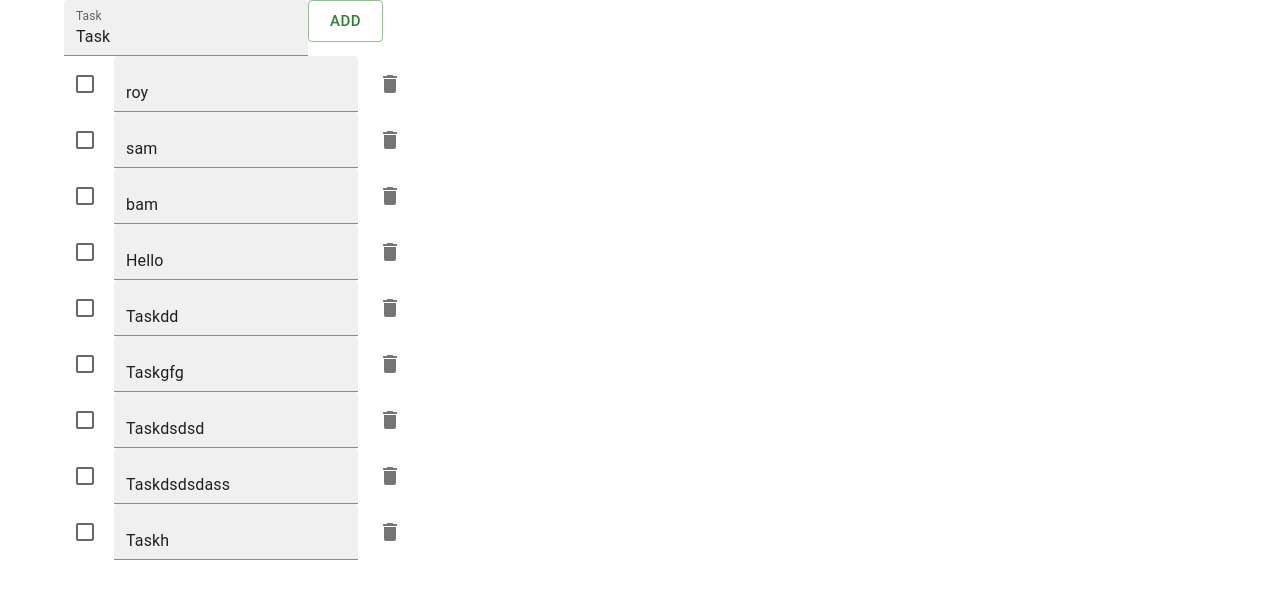
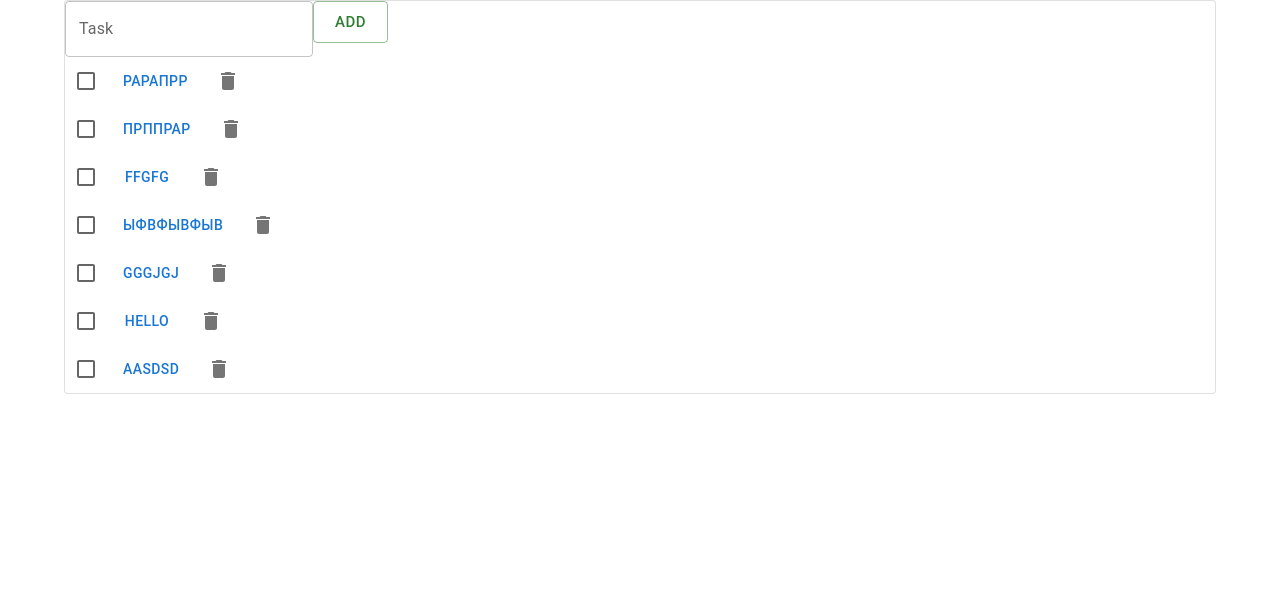
Before and after one commit to ImShamil/Todo, a React (Create React App) app: page / in a window 1280 px wide. Shown: the top 598 px of the page. Built offline with nearby package versions, Linux system fonts and the light colour scheme; data requests are answered from the project's data file.

Commit message:
first version is done

```diff
--- a/mockData.json
+++ b/mockData.json
@@ -1,40 +1,39 @@
 {
   "tasks": [
     {
-      "id": 1,
-      "task": "roy"
+      "id": 6,
+      "task": "рарапрр",
+      "isEdit": false
     },
     {
-      "id": 2,
-      "task": "sam"
+      "id": 9,
+      "task": "прппрар",
+      "isEdit": false
     },
     {
-      "id": 3,
-      "task": "bam"
+      "id": 10,
+      "task": "ffgfg",
+      "isEdit": false
     },
     {
-      "task": "Hello",
-      "id": 4
+      "id": 11,
+      "task": "ыфвфывфыв",
+      "isEdit": false
     },
     {
-      "task": "Taskdd",
-      "id": 5
+      "id": 12,
+      "task": "gggjgj",
+      "isEdit": false
     },
     {
-      "task": "Taskgfg",
-      "id": 6
+      "id": 13,
+      "task": "hello",
+      "isEdit": false
     },
     {
-      "task": "Taskdsdsd",
-      "id": 7
-    },
-    {
-      "task": "Taskdsdsdass",
-      "id": 8
-    },
-    {
-      "task": "Taskh",
-      "id": 9
+      "id": 14,
+      "task": "aasdsd",
+      "isEdit": false
     }
   ]
 }
--- a/src/Components/Item.js
+++ b/src/Components/Item.js
@@ -1,26 +1,76 @@
+/* eslint-disable no-unused-vars */
+import axios from 'axios';
 import Checkbox from '@mui/material/Checkbox';
-import TextField from '@mui/material/TextField';
 import Stack from '@mui/material/Stack';
 import IconButton from '@mui/material/IconButton';
 import DeleteIcon from '@mui/icons-material/Delete';
+import Button from '@mui/material/Button';
+import Input from '@mui/material/Input';
 import PropTypes from 'prop-types';
 
-function ItemList({ item }) {
+function ItemList({
+  index, task, itemsList, setItemsList,
+}) {
+  const copy = Object.assign([], itemsList);
+
+  const startEdit = () => {
+    copy[index].isEdit = true;
+    setItemsList(copy);
+  };
+
+  const endEdit = () => {
+    copy[index].isEdit = false;
+    axios.patch(`http://localhost:3001/tasks/${task.id}`, {
+      task: copy[index].task,
+    });
+    // .then((res) => {
+    //   console.log(res);
+    //   console.log(res.data);
+    // });
+    setItemsList(copy);
+  };
+
+  const changeNote = (e) => {
+    copy[index].task = e.target.value;
+  };
+
+  const deleteItem = (curIndex) => {
+    const newItemsList = itemsList.filter((item, itemIndex) => itemIndex !== curIndex);
+    axios.delete(`http://localhost:3001/tasks/${task.id}`, {
+      task: copy[index].task,
+    });
+    setItemsList(newItemsList);
+  };
+
+  let elem;
+
+  if (!task.isEdit) {
+    elem = (<Button onClick={startEdit} variant="text">{task.task}</Button>);
+  } else {
+    elem = (
+      <Input
+        onBlur={endEdit}
+        onChange={changeNote}
+      >
+        {task}
+      </Input>
+    );
+  }
+
   return (
     <Stack direction="row" alignItems="center" spacing={1}>
       <Checkbox inputProps={{ 'aria-label': 'Checkbox demo' }} />
-      <TextField
-        id="filled-size-normal"
-        defaultValue={item}
-        variant="filled"
-      />
-      <IconButton aria-label="delete" size="large">
+      {elem}
+      <IconButton aria-label="delete" size="large" onClick={() => deleteItem(index)}>
         <DeleteIcon />
       </IconButton>
     </Stack>
   );
 }
 ItemList.propTypes = {
-  item: PropTypes.string.isRequired,
+  index: PropTypes.number.isRequired,
+  task: PropTypes.shape.isRequired,
+  setItemsList: PropTypes.func.isRequired,
+  itemsList: PropTypes.shape.isRequired,
 };
 export default ItemList;
--- a/src/Components/List.js
+++ b/src/Components/List.js
@@ -3,6 +3,7 @@ import axios from 'axios';
 import TextField from '@mui/material/TextField';
 import Box from '@mui/material/Box';
 import Button from '@mui/material/Button';
+import Paper from '@mui/material/Paper';
 import ItemList from './Item';
 
 function List() {
@@ -12,14 +13,18 @@ function List() {
   const onChange = (e) => {
     setValue(e.target.value);
   };
+
   const onSubmit = (e) => {
-    console.log(value);
     if (value !== '') {
-      axios.post('http://localhost:3001/tasks', { task: value })
-        .then((res) => {
-          console.log(res);
-          console.log(res.data);
+      axios.post('http://localhost:3001/tasks', {
+        id: itemsList.length + 1,
+        task: value,
+        isEdit: false,
       });
+      // .then((res) => {
+      //   console.log(res);
+      //   console.log(res.data);
+      // });
       setValue('');
     }
     e.preventDefault();
@@ -31,23 +36,31 @@ function List() {
       const tasks = resp.data;
       setItemsList(tasks);
     });
-  }, [setItemsList]);
-  console.log(itemsList);
+  }, [value]);
 
   return (
+    <Paper variant="outlined">
       <Box>
         <form onSubmit={onSubmit}>
           <TextField
             label="Task"
             id="filled-size-normal"
-          defaultValue="Task"
-          variant="filled"
+            placeholder="Task"
+            variant="outlined"
             onChange={onChange}
           />
           <Button type="submit" variant="outlined" color="success" size="large">Add</Button>
-        {itemsList.map((item) => <ItemList item={item.task} />)}
+          {itemsList.map((item, index) => (
+            <ItemList
+              index={index}
+              task={item}
+              itemsList={itemsList}
+              setItemsList={setItemsList}
+            />
+          ))}
         </form>
       </Box>
+    </Paper>
   );
 }
 export default List;
```
Lines whose indentation alone changed are shown as unchanged.
